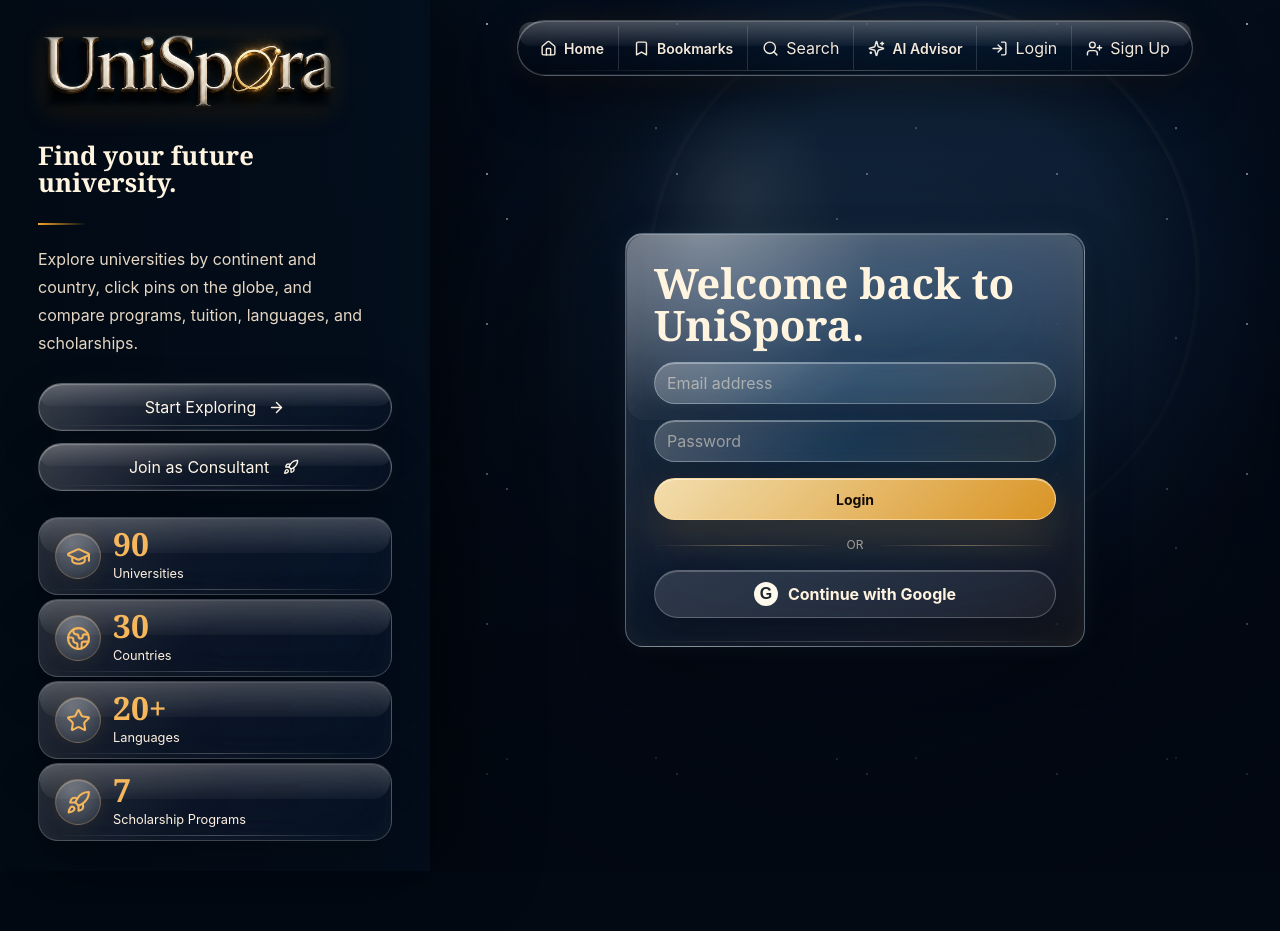
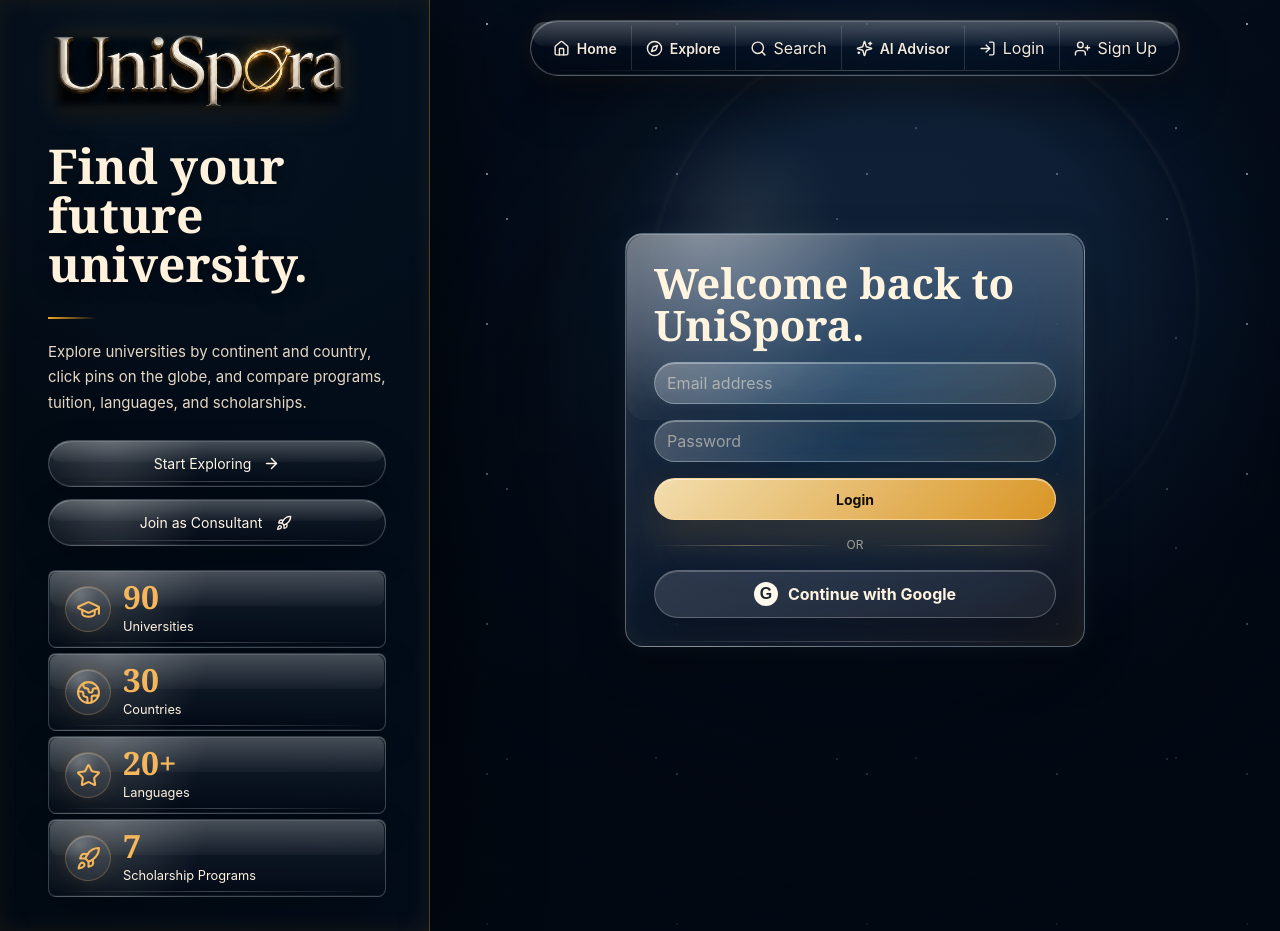
Before and after one commit to shah-ahmad/UNISPORA, a React (Vite) app: page /login in a window 1280 px wide. Before the commit the page ends 871 px from the top, so only its background shows below. Built offline with nearby package versions, Linux system fonts and the light colour scheme; no server answers.

Commit message:
Refine homepage visual design

```diff
--- a/src/components/globe/GlobeMap.tsx
+++ b/src/components/globe/GlobeMap.tsx
@@ -65,8 +65,8 @@ export function GlobeMap({
         container: containerRef.current,
         style: selectedMapStyle,
         projection: "globe",
-        zoom: 0.9,
-        center: [0, 25],
+        zoom: 1.08,
+        center: [18, 28],
         bearing: -20,
         pitch: 0,
         maxZoom: 16,
@@ -85,20 +85,20 @@ export function GlobeMap({
         map.resize();
         updateSelectedPoint();
         map.setFog({
-          color: "rgb(4, 11, 25)",
-          "high-color": "rgb(74, 117, 166)",
-          "horizon-blend": 0.08,
-          "space-color": "rgb(0, 3, 10)",
+          color: "rgb(2, 8, 18)",
+          "high-color": "rgb(37, 65, 91)",
+          "horizon-blend": 0.06,
+          "space-color": "rgb(0, 4, 11)",
           "star-intensity": globeStyle === "satellite" ? 0.55 : 1,
         });
 
         setTimeout(() => {
           map.easeTo({
-            center: [19.5, 47.1],
-            zoom: 2.2,
-            bearing: 20,
-            pitch: 10,
-            padding: { top: 40, bottom: 180, left: 0, right: 0 },
+            center: [23, 35],
+            zoom: 2.72,
+            bearing: 18,
+            pitch: 6,
+            padding: { top: 18, bottom: 120, left: 0, right: 0 },
             duration: 2500,
             easing: (t: number) => t * (2 - t),
           });
@@ -119,10 +119,10 @@ export function GlobeMap({
           filter: ["has", "point_count"],
           paint: {
             "circle-color": "#f6b75c",
-            "circle-opacity": 0.38,
+            "circle-opacity": 0.48,
             "circle-emissive-strength": 1,
-            "circle-radius": ["step", ["get", "point_count"], 24, 5, 32, 10, 42],
-            "circle-blur": 0.78,
+            "circle-radius": ["step", ["get", "point_count"], 28, 5, 36, 10, 48],
+            "circle-blur": 0.82,
           },
         });
 
@@ -132,13 +132,13 @@ export function GlobeMap({
           source: "universities",
           filter: ["has", "point_count"],
           paint: {
-            "circle-color": "#111820",
-            "circle-opacity": 0.68,
+            "circle-color": "#141414",
+            "circle-opacity": 0.62,
             "circle-emissive-strength": 0.7,
             "circle-radius": ["step", ["get", "point_count"], 15, 5, 20, 10, 26],
-            "circle-stroke-width": 2.4,
-            "circle-stroke-color": "#f6b75c",
-            "circle-stroke-opacity": 0.88,
+            "circle-stroke-width": 2.2,
+            "circle-stroke-color": "#ffd493",
+            "circle-stroke-opacity": 0.95,
           },
         });
 
--- a/src/components/layout/TopNav.tsx
+++ b/src/components/layout/TopNav.tsx
@@ -1,9 +1,10 @@
 import { Link, useRouterState } from "@tanstack/react-router";
-import { Bookmark, Home, LogIn, Search, Sparkles, User, UserPlus } from "lucide-react";
+import { Bookmark, Compass, Home, LogIn, Search, Sparkles, User, UserPlus } from "lucide-react";
 
 const navItems = [
   { label: "Home", to: "/", icon: Home },
   { label: "Bookmarks", to: "/bookmarks", icon: Bookmark },
+  { label: "Explore", to: "/explore", icon: Compass },
   { label: "Search", to: "/explore", icon: Search, action: "search" },
   { label: "AI Advisor", to: "/ai-advisor", icon: Sparkles },
   { label: "Login", to: "/login", icon: LogIn, action: "login" },
@@ -30,7 +31,7 @@ export function TopNav({
   const pathname = useRouterState({ select: (state) => state.location.pathname });
   const visibleItems = mobile
     ? navItems.filter((item) => ["Home", "Bookmarks", "Search", "Login", "Sign Up"].includes(item.label))
-    : navItems;
+    : navItems.filter((item) => item.label !== "Bookmarks");
 
   return (
     <nav className={`top-nav ${mobile ? "top-nav-mobile" : ""} ${activeAction ? "modal-action-active" : ""}`} aria-label="Primary navigation">
--- a/src/styles.css
+++ b/src/styles.css
@@ -193,8 +193,10 @@ select {
 .home-page {
   min-height: 100vh;
   display: grid;
-  grid-template-columns: minmax(330px, 430px) minmax(0, 1fr);
-  background: #020913;
+  grid-template-columns: minmax(390px, 432px) minmax(0, 1fr);
+  background:
+    radial-gradient(circle at 56% 34%, rgba(26, 65, 108, 0.14), transparent 34rem),
+    #020913;
   overflow: hidden;
 }
 
@@ -203,11 +205,16 @@ select {
   z-index: 30;
   display: flex;
   flex-direction: column;
-  gap: 26px;
+  gap: 24px;
   min-height: 100vh;
-  padding: 30px 38px;
-  background: linear-gradient(90deg, rgba(2, 10, 20, 0.98), rgba(4, 15, 29, 0.82));
-  box-shadow: 34px 0 70px rgba(0, 0, 0, 0.34);
+  padding: 30px 44px 34px 48px;
+  background:
+    radial-gradient(circle at 34% 8%, rgba(31, 72, 105, 0.14), transparent 22rem),
+    linear-gradient(90deg, rgba(2, 10, 20, 0.99), rgba(3, 14, 27, 0.88));
+  box-shadow:
+    34px 0 70px rgba(0, 0, 0, 0.34),
+    inset -1px 0 0 rgba(246, 166, 35, 0.3),
+    inset -2px 0 22px rgba(246, 166, 35, 0.08);
 }
 
 .home-globe {
@@ -215,14 +222,19 @@ select {
   min-height: 100vh;
   overflow: hidden;
   background:
-    radial-gradient(circle at 50% 45%, rgba(22, 52, 92, 0.16), transparent 34rem),
-    linear-gradient(180deg, #020813, #00050d);
+    radial-gradient(circle at 54% 48%, rgba(25, 63, 102, 0.2), transparent 38rem),
+    radial-gradient(circle at 86% 18%, rgba(246, 166, 35, 0.08), transparent 28rem),
+    linear-gradient(180deg, #020b17 0%, #020814 48%, #00050d 100%);
 }
 
 .globe-stage {
   position: absolute;
-  inset: 0;
+  inset: -118px -130px -112px -36px;
   z-index: 0;
+}
+
+.home-page .globe-stage .mapboxgl-canvas {
+  filter: brightness(0.66) saturate(0.76) contrast(1.18);
 }
 
 .home-globe::before {
@@ -254,8 +266,8 @@ select {
   z-index: 2;
   pointer-events: none;
   background:
-    radial-gradient(circle at 50% 48%, transparent 0 36rem, rgba(0, 5, 13, 0.22) 54rem),
-    linear-gradient(90deg, rgba(0, 6, 15, 0.16), transparent 18%, transparent 82%, rgba(0, 6, 15, 0.18));
+    radial-gradient(circle at 52% 52%, transparent 0 36rem, rgba(0, 5, 13, 0.36) 58rem),
+    linear-gradient(90deg, rgba(0, 6, 15, 0.26), transparent 18%, transparent 82%, rgba(0, 6, 15, 0.24));
 }
 
 .home-details {
@@ -268,7 +280,7 @@ select {
 
 .brand-logo {
   display: inline-flex;
-  width: 285px;
+  width: 306px;
   max-width: 100%;
   filter:
     drop-shadow(0 7px 10px rgba(0, 0, 0, 0.42))
@@ -286,7 +298,7 @@ select {
 }
 
 .home-copy {
-  margin-top: 4px;
+  margin-top: 6px;
 }
 
 .home-copy h1,
@@ -300,25 +312,27 @@ select {
 }
 
 .home-copy h1 {
-  max-width: 560px;
-  font-size: clamp(1.5rem, 2vw, 2.25rem);
-  line-height: 1.08;
+  max-width: 360px;
+  font-size: clamp(3rem, 3.55vw, 3.75rem);
+  line-height: 1.02;
+  color: #fff1dc;
+  text-shadow: 0 2px 18px rgba(0, 0, 0, 0.5);
 }
 
 .gold-rule {
   display: block;
   width: 48px;
   height: 2px;
-  margin: 26px 0 20px;
+  margin: 28px 0 20px;
   background: linear-gradient(90deg, #f6a623, transparent);
 }
 
 .home-copy p {
-  max-width: 340px;
+  max-width: 342px;
   margin: 0;
   color: #e5d7c3;
-  font-size: 16px;
-  line-height: 1.75;
+  font-size: 15px;
+  line-height: 1.72;
 }
 
 .top-nav {
@@ -382,7 +396,7 @@ button.top-nav-link {
   justify-content: center;
   gap: 10px;
   min-width: 132px;
-  height: 42px;
+  height: 45px;
   border: 1px solid rgba(255, 255, 255, 0.2);
   border-radius: 999px;
   color: #fff4df;
@@ -397,7 +411,7 @@ button.top-nav-link {
   align-items: center;
   justify-content: center;
   gap: 12px;
-  min-height: 48px;
+  min-height: 47px;
   padding: 0 22px;
   border: 1px solid rgba(255, 255, 255, 0.26);
   border-radius: 8px;
@@ -416,7 +430,7 @@ button.top-nav-link {
 
 .stats-grid {
   display: grid;
-  gap: 4px;
+  gap: 5px;
   margin-top: auto;
 }
 
@@ -434,7 +448,7 @@ button.top-nav-link {
   display: grid;
   grid-template-columns: 58px 1fr;
   align-items: center;
-  min-height: 74px;
+  min-height: 72px;
   padding: 10px 16px;
 }
 
@@ -495,7 +509,7 @@ button.top-nav-link {
 .home-nav-slot {
   position: absolute;
   left: 50%;
-  top: 8px;
+  top: 38px;
   z-index: 50;
   transform: translateX(-50%);
   width: fit-content;
@@ -1783,6 +1797,29 @@ button.top-nav-link {
   box-shadow: none;
 }
 
+.home-page .top-nav {
+  height: 50px;
+  padding: 5px 10px;
+  background:
+    radial-gradient(circle at 12% 0%, rgba(255, 255, 255, 0.28), transparent 36%),
+    linear-gradient(180deg, rgba(32, 41, 50, 0.72), rgba(5, 12, 21, 0.74));
+  border-color: rgba(255, 255, 255, 0.3);
+  box-shadow:
+    inset 0 1px 0 rgba(255, 255, 255, 0.36),
+    inset 0 -1px 0 rgba(255, 255, 255, 0.06),
+    0 18px 44px rgba(0, 0, 0, 0.36);
+}
+
+.home-page .top-nav-link {
+  min-height: 38px;
+  padding: 0 16px;
+  font-size: 13px;
+}
+
+.home-page .top-nav-link.active {
+  color: #f6b75c;
+}
+
 /* ================================
    CTA Buttons Liquid Glass
 ================================ */
@@ -1845,6 +1882,46 @@ button.top-nav-link {
   box-shadow:
     inset 0 1px 0 rgba(255, 255, 255, 0.55),
     0 18px 46px rgba(246, 166, 35, 0.2);
+}
+
+.home-page .home-floating-controls {
+  top: 82px !important;
+  right: 24px !important;
+}
+
+.home-page .control-pill {
+  min-width: 136px;
+  height: 46px;
+  background:
+    radial-gradient(circle at 24% 0%, rgba(255, 255, 255, 0.2), transparent 42%),
+    linear-gradient(180deg, rgba(31, 42, 51, 0.7), rgba(4, 11, 18, 0.78));
+}
+
+.home-sidebar .glass-button,
+.home-sidebar .stat-card {
+  border-color: rgba(222, 239, 248, 0.22);
+  background:
+    radial-gradient(circle at 18% 0%, rgba(255, 255, 255, 0.18), transparent 34%),
+    linear-gradient(180deg, rgba(34, 45, 54, 0.58), rgba(3, 11, 20, 0.72));
+  box-shadow:
+    inset 0 1px 0 rgba(255, 255, 255, 0.3),
+    inset 0 -1px 0 rgba(255, 255, 255, 0.06),
+    0 12px 34px rgba(0, 0, 0, 0.24);
+}
+
+.home-sidebar .glass-button {
+  min-height: 47px;
+  font-size: 14px;
+}
+
+.home-sidebar .stat-card {
+  border-radius: 8px;
+}
+
+.home-sidebar .stat-icon {
+  background:
+    radial-gradient(circle at 30% 20%, rgba(255, 255, 255, 0.2), transparent 42%),
+    rgba(255, 255, 255, 0.055);
 }
 
 /* ================================
```
